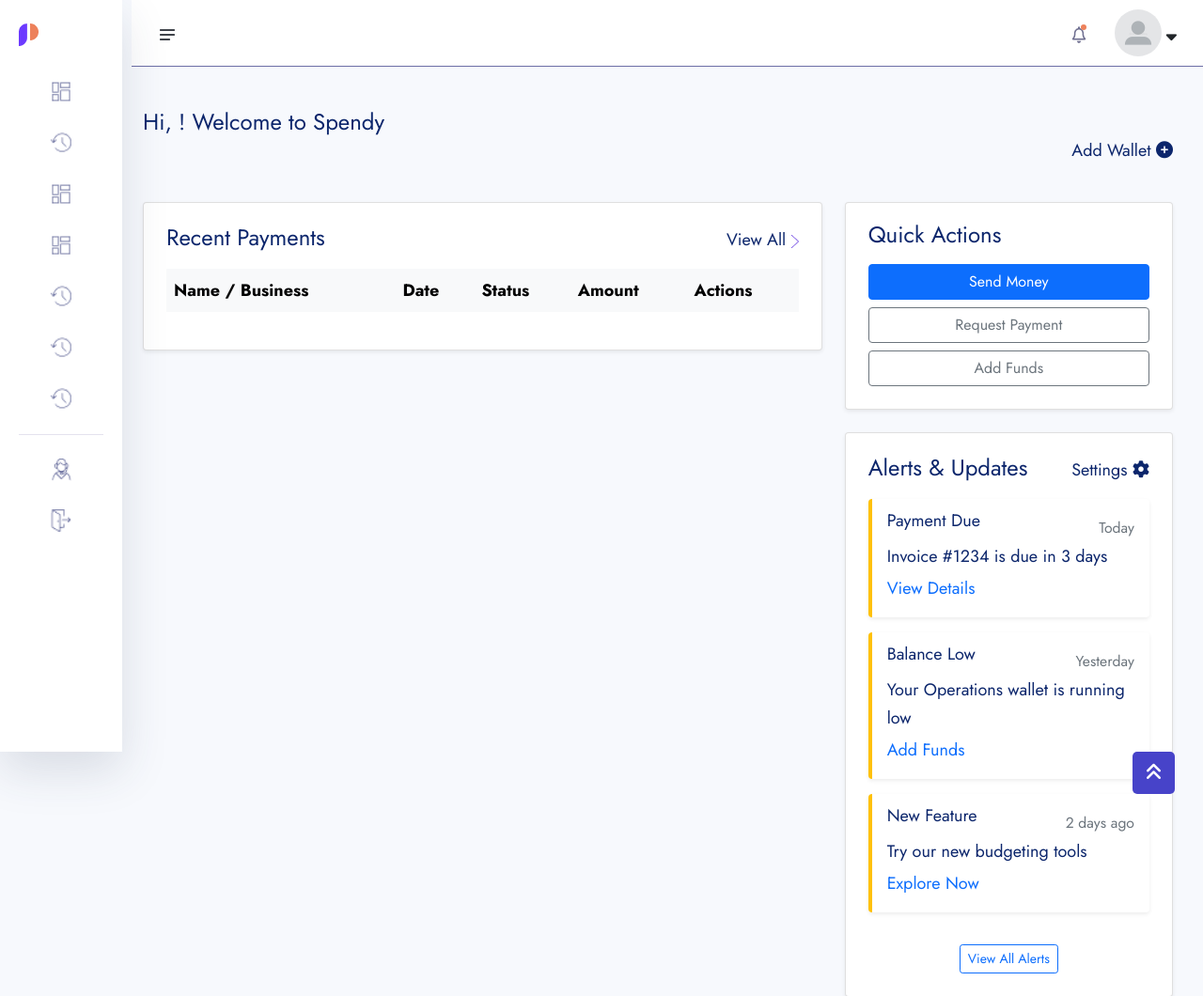
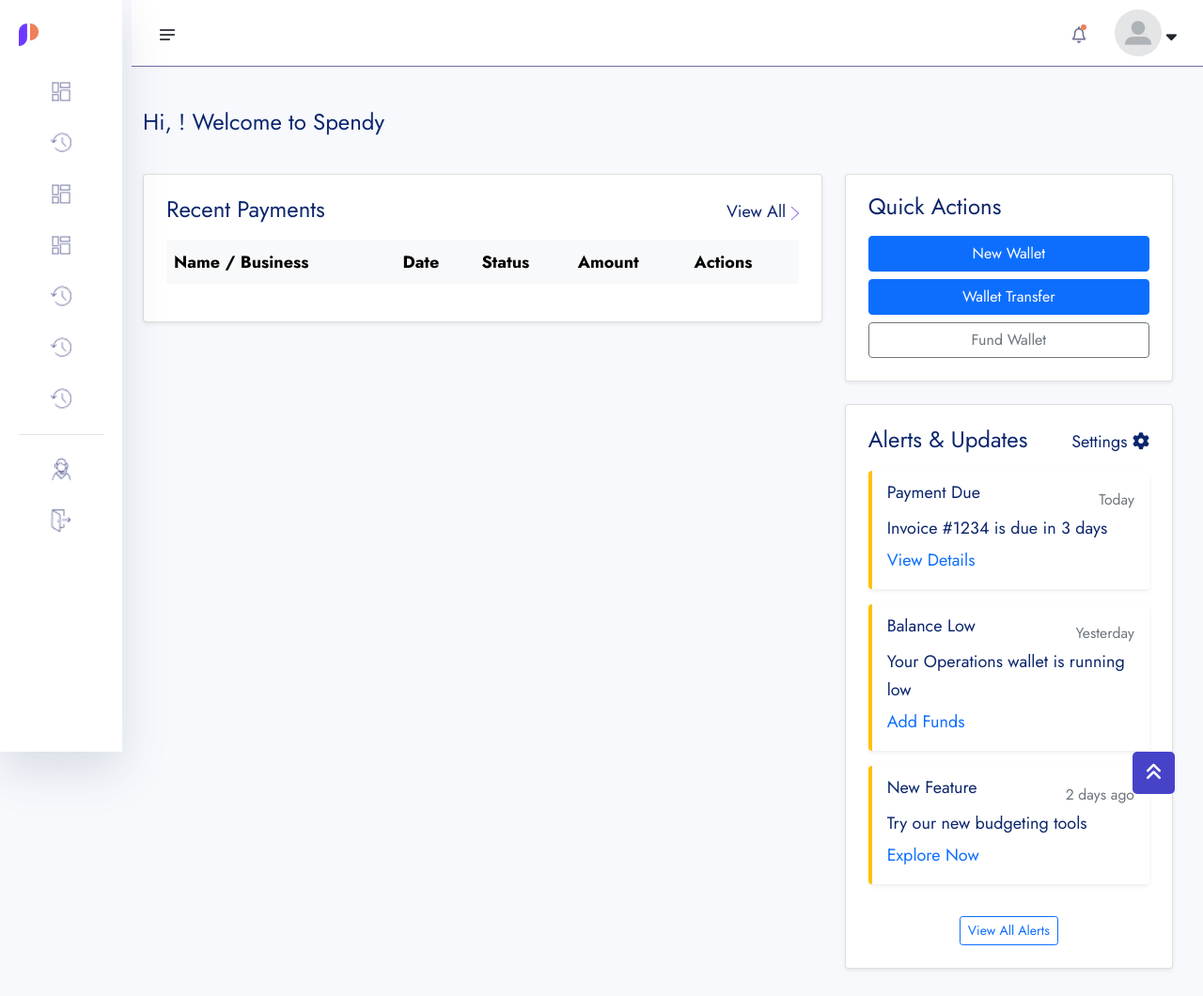
Before and after one commit to pkalosh/spendy, a Django app: page /wallet/create in a window 1280 px wide. Shown: the top 1060 px of the page at 94% size. After the commit the page ends 1032 px from the top, so only its background shows below. Run offline with Django 5.2, Linux system fonts and the light colour scheme; the visitor is signed in with stand-in values (Sample User, id 1); lists and menus that the app fills with data are empty; some libraries are stand-ins or nearby versions.

Commit message:
dashboard

```diff
--- a/templates/account/dashboard.html
+++ b/templates/account/dashboard.html
@@ -32,7 +32,7 @@
     <div class="overlay pt-120">
         <div class="container-fluid">
 
-            <h5 class="">Hi, {{ kyc.company_name|title }}! Welcome to Spendy</h5>
+            <h5 class="mb-2">Hi, {{ kyc.company_name|title }}! Welcome to Spendy</h5>
             {% if form.errors %}
                 <div class="alert alert-danger">
                     <strong>{{ form.errors }}</strong>
@@ -42,10 +42,7 @@
             <!-- Wallets Row - Horizontal Display -->
             <div class="row ">
                 <div class="col-12">
-                    <div class="d-flex justify-content-between align-items-center">
-                        <h5 class="mb-0"></h5>
-                        <a href="#" class="text-decoration-none pb-2">Add Wallet <i class="fas fa-plus-circle"></i></a>
-                    </div>
+
                     <div class="row">
                         {% if primary_wallets %}
                             {% for c in primary_wallets %}
@@ -53,7 +50,7 @@
                                     <div class="wallet-card bg-white p-4 rounded shadow-md border-l-4 border-blue-500 h-100">
                                         <div class="d-flex justify-content-between">
                                             <h5 class="font-semibold">{{ c.wallet_name }}</h5>
-                                            <span class="text-sm">{{c.currency}}{{ c.wallet_balance|intcomma }}10000000</span>
+                                            <span class="text-sm">{{c.currency}} {{ c.balance|intcomma }}</span>
                                         </div>
                                     </div>
                                 </div>
@@ -72,7 +69,7 @@
                                     <div class="wallet-card bg-white p-4 rounded shadow-md border-l-4 border-blue-500 h-100">
                                         <div class="d-flex justify-content-between">
                                             <h5 class="font-semibold">{{ c.wallet_name }}</h5>
-                                            <span class="text-sm">{{c.currency}}{{ c.wallet_balance|intcomma }}10000000</span>
+                                            <span class="text-sm">{{c.currency}} {{ c.balance|intcomma }}</span>
                                         </div>
                                     </div>
                                 </div>
@@ -153,9 +150,9 @@
                 <div class="card p-4 shadow-sm rounded-4">
                     <h5 class="mb-3">Quick Actions</h5>
                     <div class="d-grid gap-2">
-                        <button class="btn btn-primary">Send Money</button>
-                        <button class="btn btn-outline-secondary">Request Payment</button>
-                        <button class="btn btn-outline-secondary">Add Funds</button>
+                        <button class="btn btn-primary">New Wallet</button>
+                        <button class="btn btn-primary">Wallet Transfer</button>
+                        <button class="btn btn-outline-secondary">Fund Wallet</button>
                     </div>
                 </div>
                     <div class="card p-4 shadow-sm rounded-4 mt-4">
--- a/wallet/views.py
+++ b/wallet/views.py
@@ -315,7 +315,6 @@
         messages.error(request, "Only admin users can submit KYC information.")
         return redirect("wallet:staff-dashboard")  # Redirect non-admin users back to wallet
 
-    wallet = Wallet.objects.get(user=user)
     all_fields = False  # Default to False
 
     try:
@@ -336,6 +335,7 @@
     except CompanyKYC.DoesNotExist:
         kyc = None
         all_fields = False
+    wallet = Wallet.objects.filter(company=kyc,wallet_type="PRIMARY",is_active=True).first()
 
     if request.method == "POST":
         form = KYCForm(request.POST, request.FILES, instance=kyc)
```
Also changed, not shown: templates/account/account.html (+5 -13 lines), templates/account/kyc-form.html (+15 -9 lines).
